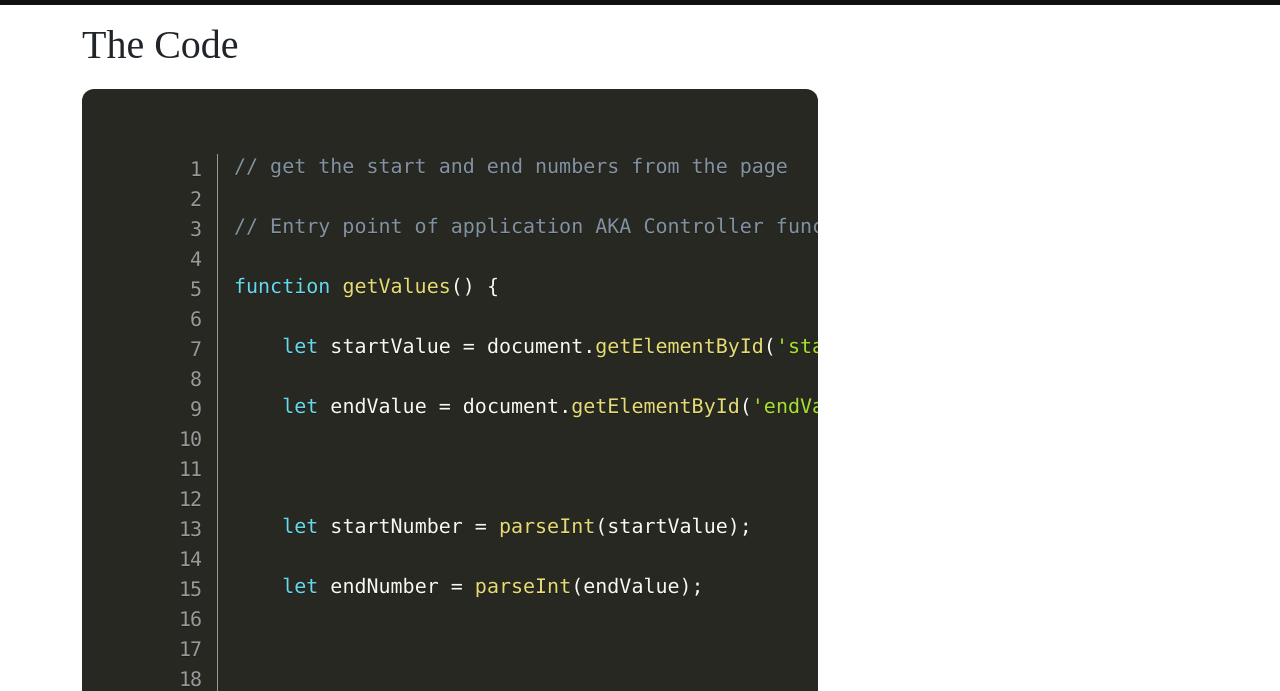
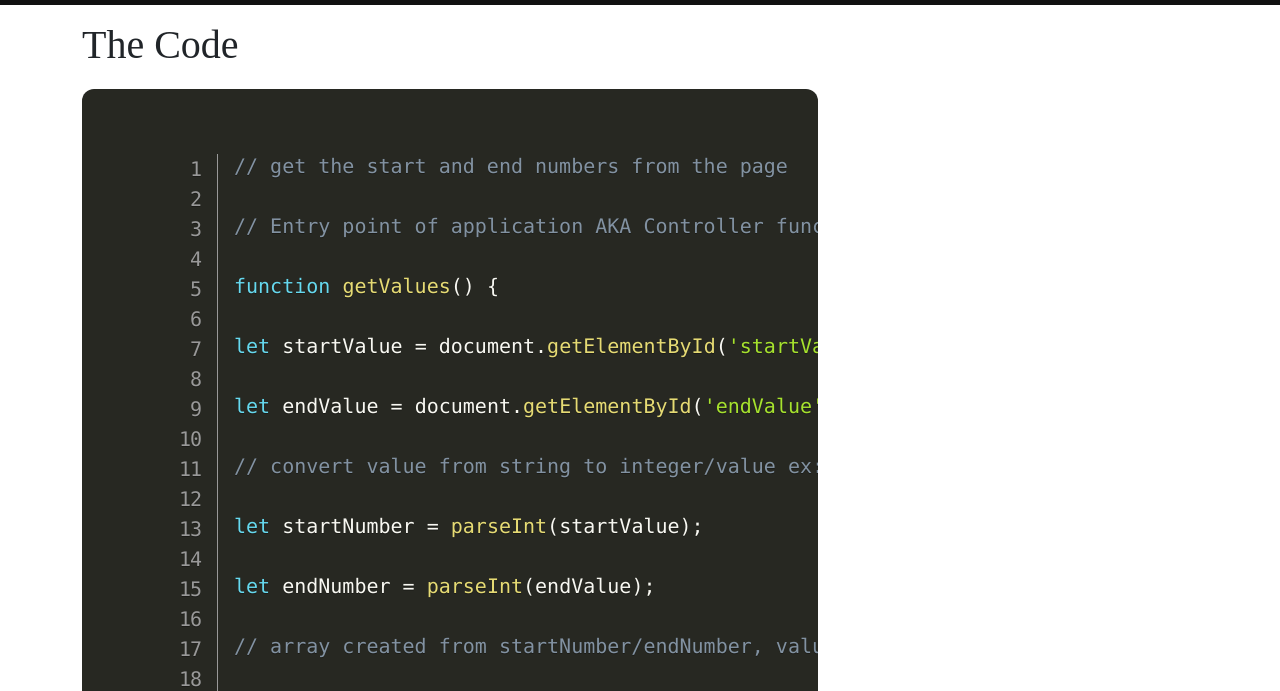
Before and after one commit to angelcorralnunez/Crucible-Display-Hundred, a plain HTML site: page code.html in a window 1280 px wide. Shown: the part 81-772 px from the top of the page. Drawn offline with nearby package versions, Linux system fonts and the light colour scheme; a web font is replaced by a local one.

Commit message:
finished write up of code block description/explanation

```diff
--- a/code.html
+++ b/code.html
@@ -78,21 +78,23 @@
 // get the start and end numbers from the page
 // Entry point of application AKA Controller function
 function getValues() {
-    let startValue = document.getElementById('startValue').value; // startValue = "0"
-    let endValue = document.getElementById('endValue').value; // endValue = "0"
-
+let startValue = document.getElementById('startValue').value; // fetch startValue = "0" user/HTML
+let endValue = document.getElementById('endValue').value; // fetch endValue = "100" from user/HTML
+// convert value from string to integer/value ex: startNumber/endNumber
 let startNumber = parseInt(startValue);
 let endNumber = parseInt(endValue);
-
+// array created from startNumber/endNumber, values stored inside array numberArray
 let numberArray = generateNumbers(startNumber, endNumber);
+// displaysNumbers displays numberArray values
 displayNumbers(numberArray);
 }
 
 // generate the range of numbers to display
 // Business/logic function
 function generateNumbers(start, end) {
+// basketOfNumbers will accept/hold values from for loop
 let basketOfNumbers = [];
-    // starts at integer number;
+// for loop starts at integer number;
 // keep running as long as (it's less than or equal to endNumber);
 // start at index number and add plus 1 each time
 // until previous <= statement is no longer true
@@ -100,14 +102,18 @@ function generateNumbers(start, end) {
     number;
     basketOfNumbers.push(number); //[0, 2, 3,..., 100]
 }
+// returns or passes back out values from basketOfNumbers
 return basketOfNumbers; // => [0, 2, 3,..., 100]
 }
 
-// placing the generated numbers  on the page AND bolding the even numbers
+// placing the generated numbers  on the page AND bold coloring the even numbers
 // View function
 function displayNumbers(numbers) { //[0, 2, 3,..., 100] => length = example: 101 digits or spaces
 let results = '';
-
+// for loop adds 1 to index number, then calculates if index numner is divisible by 2,
+// if remainder equals "0" exactly, ifna match it applies the CSS class of "evenNumber"
+// coloring the even integers,else/otherwise it returns the (odd) integers with normal
+// table row styling.
 for (let index = 0; index < numbers.length; index = index + 1) {
     let currentNumber = numbers[index];
     if (currentNumber % 2 == 0) {
@@ -117,6 +123,7 @@ function displayNumbers(numbers) { //[0, 2, 3,..., 100] => length = example: 101
     }
 }
 // results = "&lttr>&lttd>10&lt/tr>&lt/td>11&lttr>&lttd>12&lt/tr>&lt/td&lt..."
+// results are passed back into HTML ID "results" into table
 let tableBody = document.getElementById('results');
 tableBody.innerHTML = results;
 }
```
Also changed, not shown: js/site.js (+15 -8 lines). Lines whose indentation alone changed are shown as unchanged.
